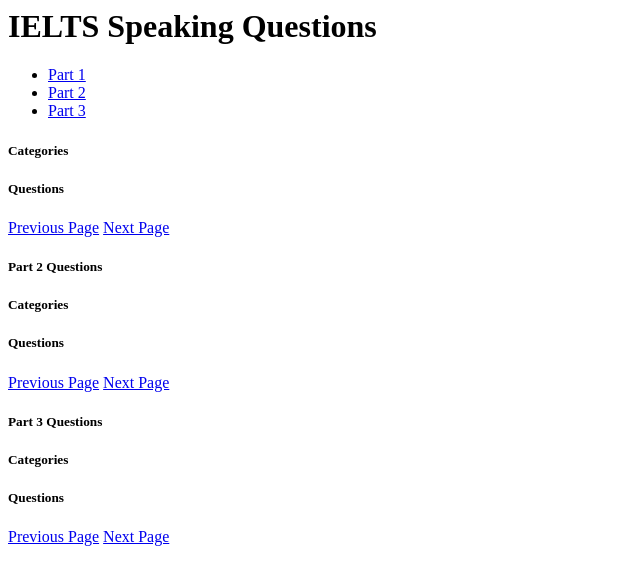
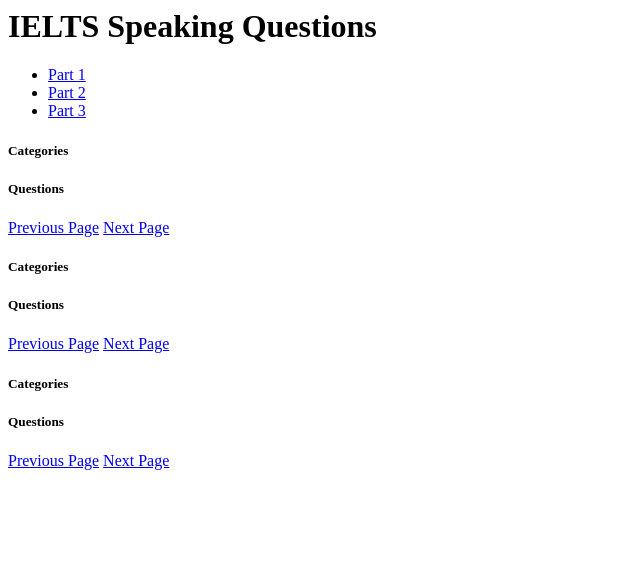
Before and after one commit to IqqIqq/ielts_speaking_test_practice, a FastAPI app: page / in a window 1280 px wide. Shown: the top 585 px of the page, without its empty margins (0-640 px from the left). Run offline with FastAPI, Linux system fonts and the light colour scheme; data that the repository does not hold is empty.

Commit message:
postgresql

```diff
--- a/src/LLMService/templates/index.html
+++ b/src/LLMService/templates/index.html
@@ -27,7 +27,7 @@
                 <div class="col-md-9">
                     <h5>Questions</h5>
                     {% for question in part1_questions %}
-                    <div class="card card-body">
+                    <div class="card card-body mb-2">
                         <h5 class="card-title">{{ question.question }}</h5>
                         <form action="/submit_answer" method="post">
                             <input type="hidden" name="question_id" value="{{ question.id }}">
@@ -42,14 +42,13 @@
                     {% endfor %}
                     <!-- Pagination -->
                     <div class="d-flex justify-content-between">
-                        <a class="btn btn-secondary {% if current_part == 1 %}disabled{% endif %}" href="/?category={{ current_category }}&part={{ current_part - 1 }}">Previous Page</a>
-                        <a class="btn btn-secondary {% if part1_questions|length <= part1_questions_to_display|length %}disabled{% endif %}" href="/?category={{ current_category }}&part={{ current_part + 1 }}">Next Page</a>
+                        <a class="btn btn-secondary {% if current_part == 1 %}disabled{% endif %}" href="/?category={{ current_category }}&part=1&page={{ current_part - 1 }}">Previous Page</a>
+                        <a class="btn btn-secondary {% if part1_questions|length <= part1_questions_to_display|length %}disabled{% endif %}" href="/?category={{ current_category }}&part=1&page={{ current_part + 1 }}">Next Page</a>
                     </div>
                 </div>
             </div>
         </div>
         <div class="tab-pane fade" id="part2" role="tabpanel" aria-labelledby="part2-tab">
-            <h5>Part 2 Questions</h5>
             <div class="row">
                 <div class="col-md-3">
                     <h5>Categories</h5>
@@ -62,7 +61,7 @@
                 <div class="col-md-9">
                     <h5>Questions</h5>
                     {% for question in part2_questions %}
-                    <div class="card card-body">
+                    <div class="card card-body mb-2">
                         <h5 class="card-title">{{ question.question }}</h5>
                         <form action="/submit_answer" method="post">
                             <input type="hidden" name="question_id" value="{{ question.id }}">
@@ -84,7 +83,6 @@
             </div>
         </div>
         <div class="tab-pane fade" id="part3" role="tabpanel" aria-labelledby="part3-tab">
-            <h5>Part 3 Questions</h5>
             <div class="row">
                 <div class="col-md-3">
                     <h5>Categories</h5>
@@ -97,7 +95,7 @@
                 <div class="col-md-9">
                     <h5>Questions</h5>
                     {% for question in part3_questions %}
-                    <div class="card card-body">
+                    <div class="card card-body mb-2">
                         <h5 class="card-title">{{ question.question }}</h5>
                         <form action="/submit_answer" method="post">
                             <input type="hidden" name="question_id" value="{{ question.id }}">
@@ -107,7 +105,7 @@
                                 <input type="text" class="form-control" id="keywordsPart3{{ question.id }}" name="keywords" placeholder="Enter keywords" required>
                             </div>
                             <button type="submit" class="btn btn-primary">Submit Answer</button>
-                        </div>
+                        </form>
                     </div>
                     {% endfor %}
                     <!-- Pagination for Part 3 -->
```
